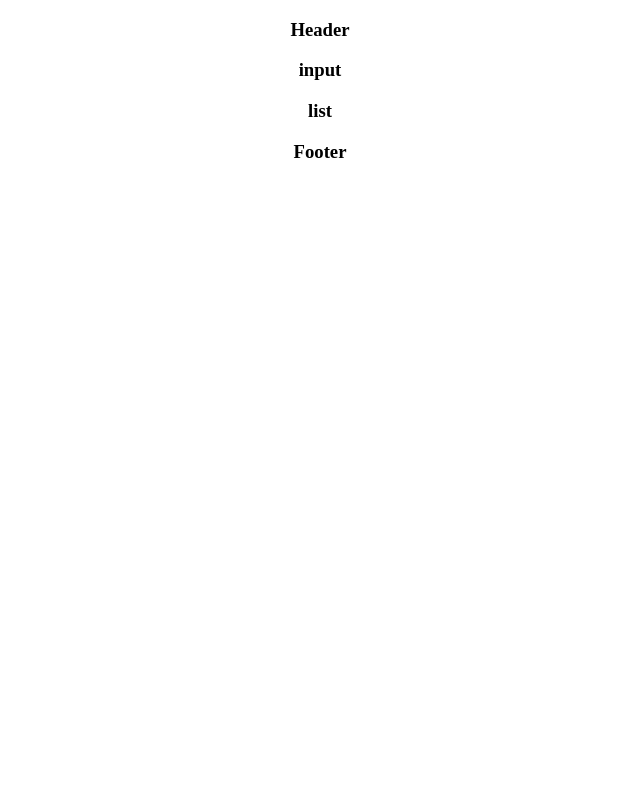
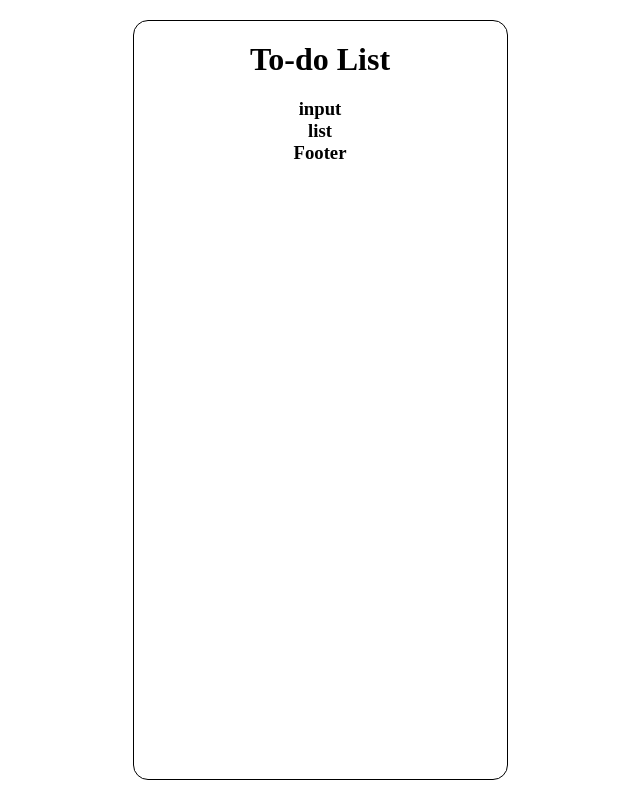
Before and after one commit to kimsujin115/todolist-vue, a Vue app: page / in a window 1280 px wide. Shown: the whole page, without its empty margins (320-960 px from the left). Built offline with nearby package versions, Linux system fonts and the light colour scheme.

Commit message:
레이아웃 스타일 적용

```diff
--- a/public/css/style.css
+++ b/public/css/style.css
@@ -1,8 +1,27 @@
-body {
-  max-width: 750px;
+* {
+  padding: 0;
+  margin: 0;
+  box-sizing: border-box; }
+
+html, body {
+  width: 100%;
+  height: 100%; }
+
+#app {
+  position: relative;
+  padding: 20px 0;
   margin: 0 auto;
+  width: 375px;
+  height: 100%; }
+
+#app-wrap {
+  height: 100%;
+  border: 1px solid #000;
+  border-radius: 15px;
   text-align: center; }
 
-header h1 {
-  font-size: 32px;
-  color: #000; }
+header {
+  padding: 20px 0; }
+  header h1 {
+    font-size: 32px;
+    color: #000; }
--- a/src/App.vue
+++ b/src/App.vue
@@ -1,5 +1,5 @@
 <template>
-  <div id="app">
+  <div id="app-wrap">
     <TodoHeader></TodoHeader>
     <TodoInput></TodoInput>
     <TodoList></TodoList>
--- a/src/assets/scss/style.scss
+++ b/src/assets/scss/style.scss
@@ -1,11 +1,32 @@
 
-body {
-    max-width:750px;
-    margin: 0 auto;
+* {
+    padding: 0;
+    margin:0;
+    box-sizing: border-box;
+}
+
+html, body {
+    width:100%;
+    height:100%;
+}
+
+#app {
+    position: relative;
+    padding:20px 0;
+    margin:0 auto;
+    width:375px;
+    height:100%;
+}
+
+#app-wrap {
+    height:100%;
+    border:1px solid #000;
+    border-radius: 15px;
     text-align: center;
 }
 
 header {
+    padding:20px 0;
     h1 {
         font-size: 32px;
         color:#000;
--- a/src/components/TodoHeader.vue
+++ b/src/components/TodoHeader.vue
@@ -1,5 +1,7 @@
 <template>
-  <h3>Header</h3>
+  <header>
+    <h1>To-do List</h1>
+  </header>
 </template>
 
 <script>
```
